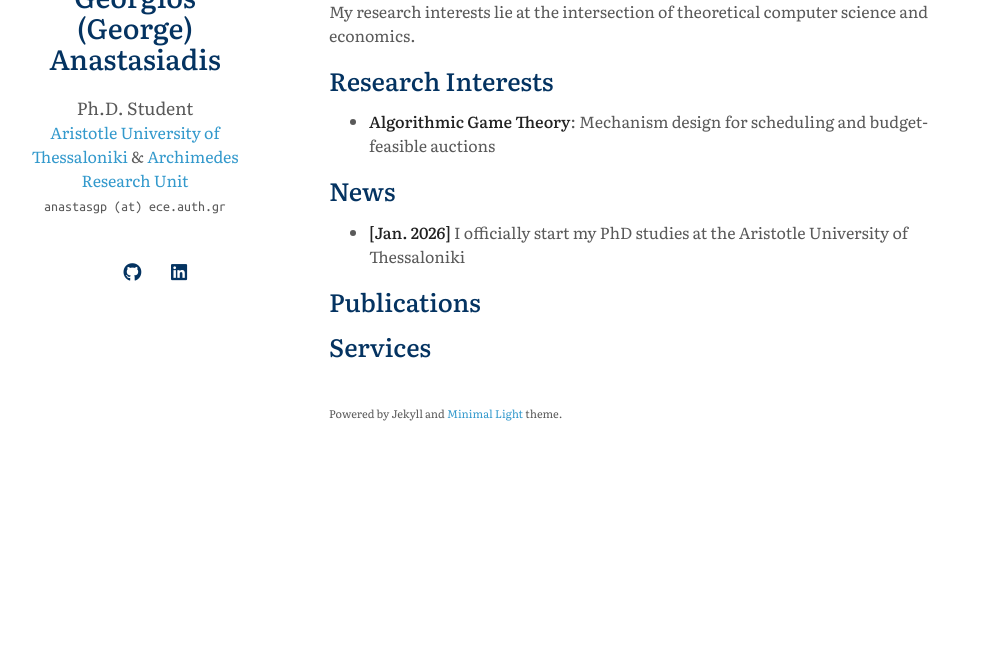
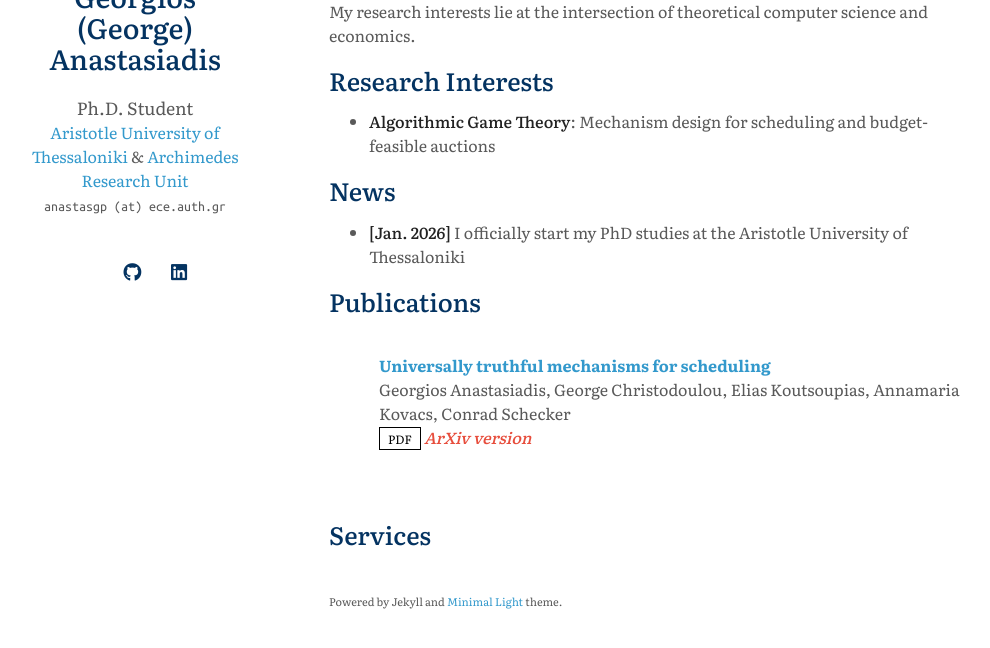
Before and after one commit to anapgeo/anapgeo.github.io, a Jekyll site: the page built from index.md, in a window 1280 px wide, cut to the strip 206-854 px from the top of the page. Shown: the whole strip, without its empty margins (141-1131 px from the left). Built offline with Jekyll 4.4.1, drawn with Linux system fonts in a browser that asks for light colours; a style sheet for code colours, icons or effects is not loaded.

Commit message:
Add publication and update sans-serif font
Co-authored-by: Copilot <223556219+Copilot@users.noreply.github.com>

```diff
--- a/_data/publications.yml
+++ b/_data/publications.yml
@@ -1,4 +1,10 @@
 main:
+
+
+- title: "Universally truthful mechanisms for scheduling"
+  authors: Georgios Anastasiadis, George Christodoulou, Elias Koutsoupias, Annamaria Kovacs, Conrad Schecker
+  pdf: https://arxiv.org/pdf/2609.12621
+  notes: ArXiv version
 
   # - title: Continual Learning for Abdominal Multi-Organ and Tumor Segmentation
   #   authors: Yixiao Zhang, Xinyi Li, Huimiao Chen, Alan Yuille, <strong>Yaoyao Liu*</strong>, Zongwei Zhou* (*Corresponding authors)
```
Also changed, not shown: assets/css/font_sans_serif.css (+7 -5 lines).
